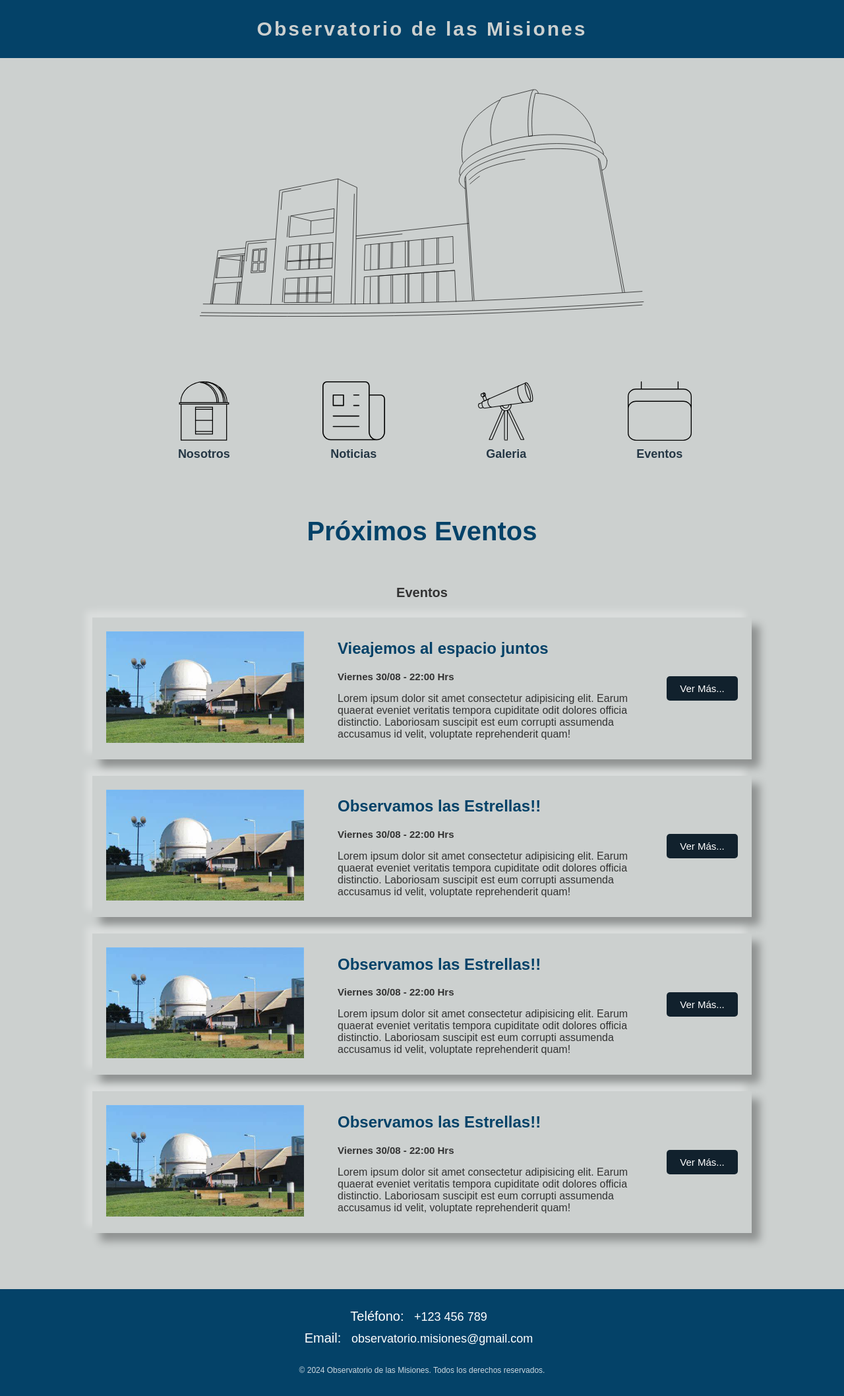
After one commit to SantiNunez2003/TP-WEB-OBSERVATORIO, a PHP site: page /Eventos.html in a window 1280 px wide. The commit adds this page. Shown: the whole page at 66% size. Run offline with PHP 8.4, Linux system fonts and the light colour scheme.

Commit message:
Eventos finalizado

```diff
--- /dev/null
+++ b/Eventos.html
@@ -0,0 +1,199 @@
+<!DOCTYPE html>
+<html lang="en">
+  <head>
+    <meta charset="UTF-8" />
+    <meta name="viewport" content="width=device-width, initial-scale=1.0" />
+    <title>Eventos | Observatorio de las Misiones</title>
+    <link rel="stylesheet" href="/Styles/styles.css" />
+  </head>
+  <body>
+    <!-- Barra de Navegación -->
+    <header>
+      <nav class="barra-de-navegacion">
+        <h1 class="titulo-nav">Observatorio de las Misiones</h1>
+      </nav>
+    </header>
+
+    <!-- Selección de Sitio -->
+    <section class="seleccion">
+      <article class="contenedor-seleccion">
+        <div>
+          <img
+            class="imagen-seleccion"
+            src="/Image/Observatorio-background-lines.svg"
+            alt="Imagen de Observatorio"
+          />
+        </div>
+      </article>
+    </section>
+
+    <main>
+      <section class="contenedor-eventos">
+        <!-- Navegacion con Iconos -->
+        <ul class="lista-de-seleccion">
+          <li>
+            <a href="/index.html"
+              ><img
+                class="icono-seleccion"
+                src="/Icons/Oscuro/Observatory-Icon-oscuro.svg"
+                alt="Icono de Observatorio"
+              />
+              Nosotros
+            </a>
+          </li>
+          <li>
+            <a href="./Noticias.html">
+              <img
+                class="icono-seleccion"
+                src="/Icons/Oscuro/Noticias-oscuro.svg"
+                alt="Icono Noticia"
+              />
+              Noticias
+            </a>
+          </li>
+          <li>
+            <a href="./Galeria.html"
+              ><img
+                class="icono-seleccion"
+                src="/Icons/Oscuro/Telescopio-oscuro.svg"
+                alt="Icono Telescopio"
+              />
+              Galeria
+            </a>
+          </li>
+          <li>
+            <a href="/Eventos.html"
+              ><img
+                class="icono-seleccion"
+                src="/Icons/Oscuro/Eventos-oscuro.svg"
+                alt="Icono Evento"
+              />
+              Eventos
+            </a>
+          </li>
+        </ul>
+
+        <h1>Próximos Eventos</h1>
+
+        <!-- Presentacion de Eventos -->
+        <section class="eventos">
+          <!-- Tabla de Eventos -->
+          <table>
+            <thead class="encabezado-tabla">
+              <tr>
+                <th colspan="3">Eventos</th>
+              </tr>
+            </thead>
+            <tbody class="contenido-tabla">
+              <!-- Evento 1 -->
+              <tr class="linea-evento">
+                <td class="imagen-evento">
+                  <img src="/Image/prueba-imagen.jfif" alt="" />
+                </td>
+                <td class="contenido-evento">
+                  <h2>Vieajemos al espacio juntos </h2>
+                  <p class="fecha">Viernes 30/08 - 22:00 Hrs</p>
+                  <p>
+                    Lorem ipsum dolor sit amet consectetur adipisicing elit.
+                    Earum quaerat eveniet veritatis tempora cupiditate odit
+                    dolores officia distinctio. Laboriosam suscipit est eum
+                    corrupti assumenda accusamus id velit, voluptate
+                    reprehenderit quam!
+                  </p>
+                </td>
+                <td class="boton-evento">
+                  <a class="boton-mas-info" href="/Evento-elegido.html">Ver Más...</a>
+                </td>
+              </tr>
+
+              <!-- Evento 2 -->
+              <tr class="linea-evento">
+                <td class="imagen-evento">
+                  <img src="/Image/prueba-imagen.jfif" alt="" />
+                </td>
+                <td class="contenido-evento">
+                  <h2>Observamos las Estrellas!!</h2>
+                  <p class="fecha">Viernes 30/08 - 22:00 Hrs</p>
+                  <p>
+                    Lorem ipsum dolor sit amet consectetur adipisicing elit.
+                    Earum quaerat eveniet veritatis tempora cupiditate odit
+                    dolores officia distinctio. Laboriosam suscipit est eum
+                    corrupti assumenda accusamus id velit, voluptate
+                    reprehenderit quam!
+                  </p>
+                </td>
+                <td class="boton-evento">
+                  <a class="boton-mas-info" href="/Evento-elegido.html">Ver Más...</a>
+                </td>
+              </tr>
+
+              <!-- Evento 3 -->
+              <tr class="linea-evento">
+                <td class="imagen-evento">
+                  <img src="/Image/prueba-imagen.jfif" alt="" />
+                </td>
+                <td class="contenido-evento">
+                  <h2>Observamos las Estrellas!!</h2>
+                  <p class="fecha">Viernes 30/08 - 22:00 Hrs</p>
+                  <p>
+                    Lorem ipsum dolor sit amet consectetur adipisicing elit.
+                    Earum quaerat eveniet veritatis tempora cupiditate odit
+                    dolores officia distinctio. Laboriosam suscipit est eum
+                    corrupti assumenda accusamus id velit, voluptate
+                    reprehenderit quam!
+                  </p>
+                </td>
+                <td class="boton-evento">
+                  <a class="boton-mas-info" href="/Evento-elegido.html">Ver Más...</a>
+                </td>
+              </tr>
+
+              <!-- Evento 4 -->
+              <tr class="linea-evento">
+                <td class="imagen-evento">
+                  <img src="/Image/prueba-imagen.jfif" alt="" />
+                </td>
+                <td class="contenido-evento">
+                  <h2>Observamos las Estrellas!!</h2>
+                  <p class="fecha">Viernes 30/08 - 22:00 Hrs</p>
+                  <p>
+                    Lorem ipsum dolor sit amet consectetur adipisicing elit.
+                    Earum quaerat eveniet veritatis tempora cupiditate odit
+                    dolores officia distinctio. Laboriosam suscipit est eum
+                    corrupti assumenda accusamus id velit, voluptate
+                    reprehenderit quam!
+                  </p>
+                </td>
+                <td class="boton-evento">
+                  <a class="boton-mas-info" href="/Evento-elegido.html">Ver Más...</a>
+                </td>
+              </tr>
+            </tbody>
+          </table>
+        </section>
+      </section>
+    </main>
+
+    <!--Footer-->
+    <footer class="footer">
+      <div class="footer-contenido">
+        <div class="footer-info">
+          <p>Teléfono: <a href="tel:+123456789">+123 456 789</a></p>
+          <p>
+            Email:
+            <a href="mailto:observatorio.misiones@gmail.com"
+              >observatorio.misiones@gmail.com</a
+            >
+          </p>
+        </div>
+        <!--Incluir Redes-->
+      </div>
+      <div class="footer-copy">
+        <p>
+          &copy; 2024 Observatorio de las Misiones. Todos los derechos
+          reservados.
+        </p>
+      </div>
+    </footer>
+  </body>
+</html>
--- a/Pages/Noticias.html
+++ b/Noticias.html
@@ -43,7 +43,7 @@
             </a>
           </li>
           <li>
-            <a href="./Pages/Noticias.html">
+            <a href="/Noticias.html">
               <img
                 class="icono-seleccion"
                 src="/Icons/Oscuro/Noticias-oscuro.svg"
@@ -53,7 +53,7 @@
             </a>
           </li>
           <li>
-            <a href="./Pages/Galeria.html"
+            <a href="/Galeria.html"
               ><img
                 class="icono-seleccion"
                 src="/Icons/Oscuro/Telescopio-oscuro.svg"
@@ -63,7 +63,7 @@
             </a>
           </li>
           <li>
-            <a href="./Pages/Eventos.html"
+            <a href="/Eventos.html"
               ><img
                 class="icono-seleccion"
                 src="/Icons/Oscuro/Eventos-oscuro.svg"
--- a/Styles/Componentes/nav.css
+++ b/Styles/Componentes/nav.css
@@ -1,9 +1,10 @@
 @import url('../colores.css');
 
 .barra-de-navegacion{
-    padding: 1px;
     background-color: var(--azul-claro);
     padding: 2px;
+
+
     /*position: fixed;*/
 }
 
@@ -12,4 +13,5 @@
     letter-spacing: 3px;
     text-align: center;
     font-size: 30px;
+
 }
--- /dev/null
+++ b/Styles/Paginas/Evento-elegido.css
@@ -0,0 +1,77 @@
+@import url('../colores.css');
+
+.contenedor-evento-elegido{
+    display: flex;
+    flex-direction: column;
+    justify-content: center;
+    align-items: center;
+}
+
+.evento-elegido{
+    width: 45%;
+    display: flex;
+    flex-direction: column;
+    justify-content: center;
+    align-items: center;
+    box-shadow: 12px 12px 12px rgba(0, 0, 0, 0.304) ,
+    -10px -10px 10px rgba(255, 255, 255, 0.3) ;
+    padding: 20px;
+}
+
+.evento-datos h1{
+    margin-top: 20px;
+    margin-bottom: 20px;
+}
+
+
+
+.evento-elegido img{
+    width: 100%;
+
+}
+
+.formulario-evento{
+    margin: 30px;
+    width: 80%;
+    background-color: var(--azul-claro);
+    padding: 10px;
+    color: var(--semi-blanco);
+    text-align: center;
+    box-shadow: 12px 12px 12px rgba(0, 0, 0, 0.304) inset,
+    -10px -10px 10px rgba(255, 255, 255, 0.3) ;
+}
+
+.formulario div{
+    display: flex;
+    flex-direction: column;
+    justify-content: center;
+    align-items: start;
+    padding: 20px;
+    height: 20px;
+}
+
+.formulario input, .formulario select{
+    width: min(500px);
+    padding: 5px;
+
+}
+
+.boton-registrarse{
+    background-color: var(--azul-oscuro);
+    color: var(--semi-blanco);
+    padding: 10px 20px;
+    border: none;
+    border-radius: 5px;
+    font-size: 15px;
+    font-weight: 400;
+    cursor: pointer;
+    text-align: center;
+    text-decoration: none;
+    display: inline-block;
+}
+
+.boton-registrarse:hover{
+    background-color: var(--semi-blanco);
+    color: var(--azul-oscuro);
+    font-weight: 400;
+}
--- /dev/null
+++ b/Styles/Paginas/Eventos.css
@@ -0,0 +1,57 @@
+@import url('../colores.css');
+
+.contenedor-eventos{
+    display: flex;
+    flex-direction: column;
+    justify-content: center;
+    align-items: center;
+}
+
+table{
+    width: 100%;
+    border-spacing: 0 25px
+}
+
+
+.eventos{
+    width: min(1000px , 80%);
+}
+
+.encabezado-tabla th{
+    font-size: 20px;
+}
+
+
+.linea-evento{
+    margin-top: 100px ;
+    padding-top: 10px;
+    box-shadow: 12px 12px 12px rgba(0, 0, 0, 0.304) ,
+    -10px -10px 10px rgba(255, 255, 255, 0.3) ;
+}
+.linea-evento:hover{
+    background-color: var(--grisaceo);
+}
+
+.contenido-tabla img{
+    width: 300px;
+    height: auto;
+    padding: 20px;
+}
+
+.contenido-evento{
+    padding-left: 30px;
+}
+
+.contenido-evento h2{
+    color: var(--azul-claro);
+}
+
+.fecha{
+    font-size: 15px;
+    font-weight: 600;
+}
+
+.boton-evento{
+    text-align: center;
+    width: 15%;
+}
--- a/Styles/Paginas/Noticias.css
+++ b/Styles/Paginas/Noticias.css
@@ -83,7 +83,6 @@ h1{
     text-align: center;
     text-decoration: none;
     display: inline-block;
-    transition: background-color 0.3s ease, transform 0.2s ease;
 }
 
 .contenedor-imagen-noticia{
--- a/Styles/colores.css
+++ b/Styles/colores.css
@@ -4,6 +4,5 @@
     --gris-azulado: #4a5c6a;
     --azulado-gris: #253745;
     --azul-oscuro: #11212d;
-    --azul-claro: #012840;
-
+    --azul-claro: #044268;
 }
--- a/Styles/styles.css
+++ b/Styles/styles.css
@@ -6,6 +6,8 @@
 @import url('./Paginas/Nostros.css');
 @import url('./Componentes/footer.css');
 @import url('./Paginas/Noticias.css');
+@import url('./Paginas/Eventos.css');
+@import url('./Paginas/Evento-elegido.css');
 
 body{
     font-family: Arial, sans-serif;
@@ -13,6 +15,8 @@ body{
     color: #333;
     width: 100%;
     min-height: 100vh;
+    margin: 0px;
+    padding: 0px;
 
 }
 
--- a/index.html
+++ b/index.html
@@ -44,7 +44,7 @@
             </a>
           </li>
           <li>
-            <a href="./Pages/Noticias.html">
+            <a href="./Noticias.html">
               <img
                 class="icono-seleccion"
                 src="/Icons/Oscuro/Noticias-oscuro.svg"
@@ -54,7 +54,7 @@
             </a>
           </li>
           <li>
-            <a href="./Pages/Galeria.html"
+            <a href="./Galeria.html"
               ><img
                 class="icono-seleccion"
                 src="/Icons/Oscuro/Telescopio-oscuro.svg"
@@ -64,7 +64,7 @@
             </a>
           </li>
           <li>
-            <a href="./Pages/Eventos.html"
+            <a href="/Eventos.html"
               ><img
                 class="icono-seleccion"
                 src="/Icons/Oscuro/Eventos-oscuro.svg"
```
Also changed, not shown: Evento-elegido.html (added, +133 -0 lines), Pages/Eventos.html (deleted, +0 -130 lines), Galeria.html (renamed from Pages/Galeria.html).
